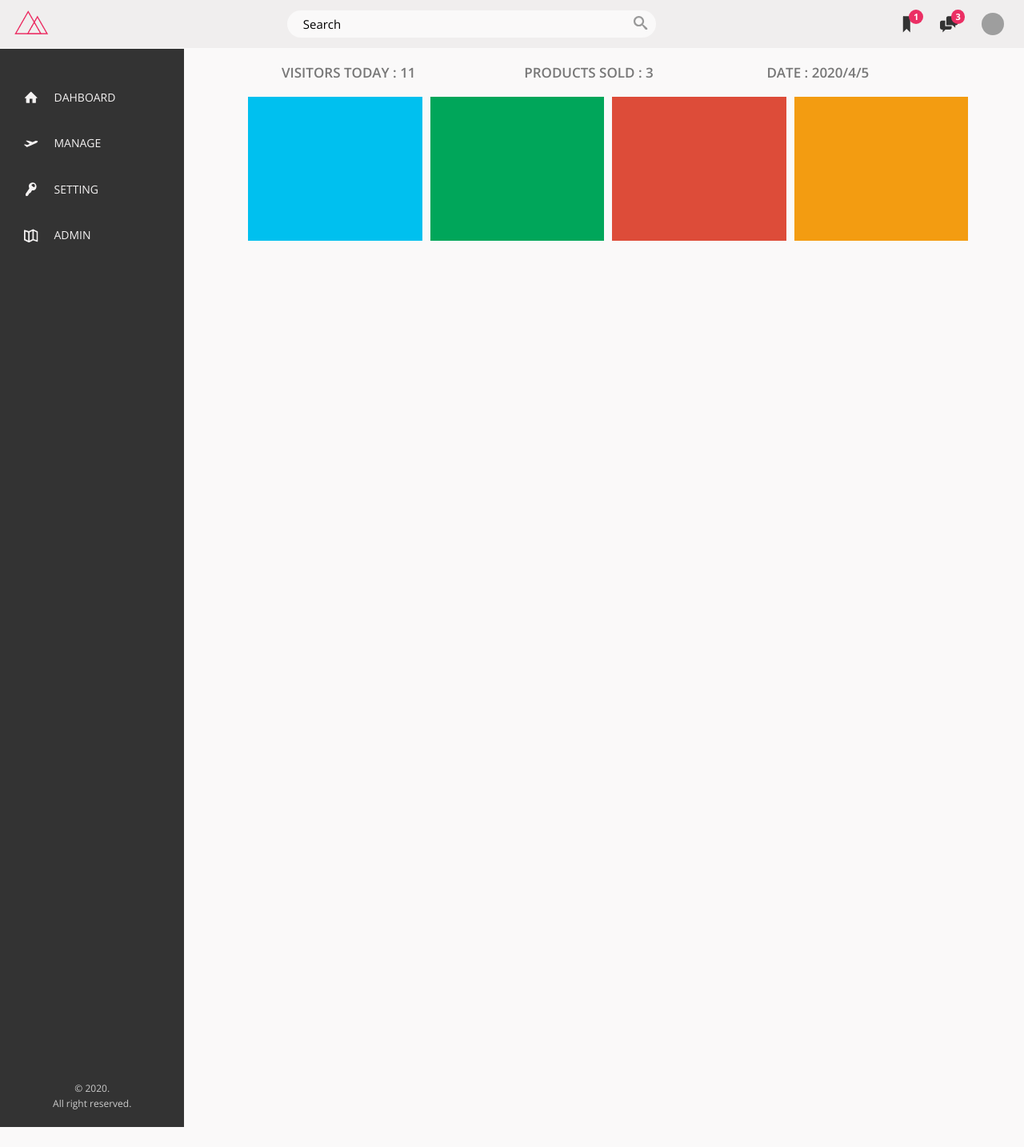
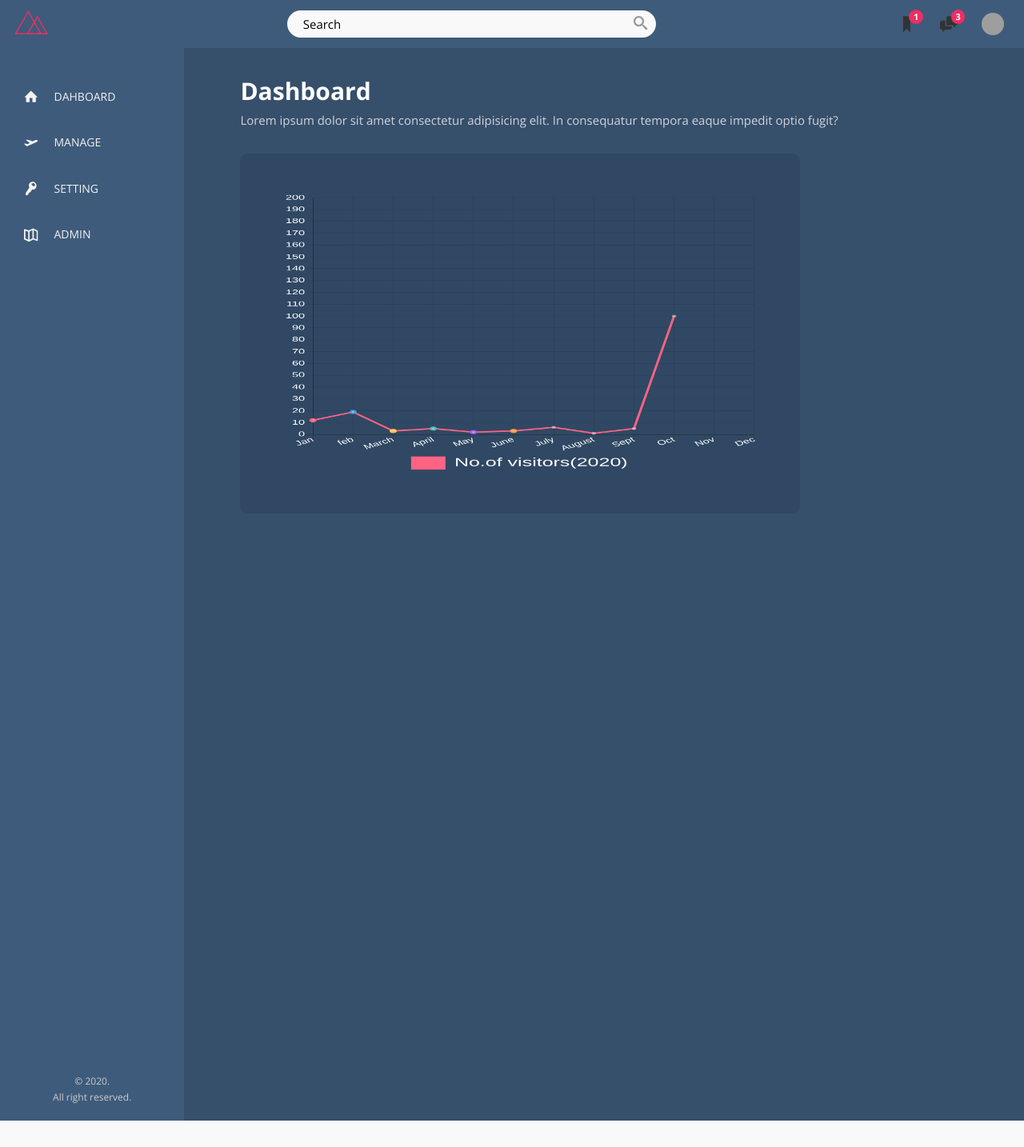
Before and after one commit to kkritii/dairy-shopping-portal, a PHP site: page /backend/index.html in a window 1280 px wide. Shown: the whole page at 80% size. Run offline with PHP 8.4, Linux system fonts and the light colour scheme; grey boxes are pictures that could not be loaded.

Commit message:
Adding dark mode in backend

```diff
--- a/backend/css/main.css
+++ b/backend/css/main.css
@@ -32,6 +32,17 @@ grey dark 3 : #999
   --shadow-dark: 0 2rem 6rem rgba(0, 0, 0, 0.3);
 }
 
+:root {
+  --bg-color-body: #364f6b;
+  --bg-color-sidebar: #3E5b7b;
+  --bg-color-nav-items: #4C6783;
+  --bg-color-card: #304863;
+  --font-color-main: #43dde6;
+  --font-color-sub: #ffffff;
+  --font-color-sub-sub: #D1D3DC;
+  --btn-color-main: #fc5185;
+}
+
 *,
 *::after,
 *::before {
@@ -51,39 +62,6 @@ body {
   line-height: 1.6;
   color: var(--grey-dark-2);
   min-height: 100vh;
-}
-
-.cards {
-  display: flex;
-  flex-wrap: wrap;
-  justify-content: space-between;
-  font-size: 5rem;
-  min-height: 18rem;
-}
-
-.cards .card {
-  padding: 5rem;
-  min-width: 20rem;
-  min-height: 18rem;
-  max-width: 30rem;
-  flex-grow: 1;
-  margin: 0rem 0 1rem 1rem;
-}
-
-.cards .card--1 {
-  background-color: var(--card-color-1);
-}
-
-.cards .card--2 {
-  background-color: var(--card-color-2);
-}
-
-.cards .card--3 {
-  background-color: var(--card-color-3);
-}
-
-.cards .card--4 {
-  background-color: var(--card-color-4);
 }
 
 .notices {
@@ -253,7 +231,7 @@ body {
   transition: width 0.3s cubic-bezier(1, 0, 0, 1) 0.1s, background-color 0.1s, -webkit-transform 0.2s ease;
   transition: transform 0.2s ease, width 0.3s cubic-bezier(1, 0, 0, 1) 0.1s, background-color 0.1s;
   transition: transform 0.2s ease, width 0.3s cubic-bezier(1, 0, 0, 1) 0.1s, background-color 0.1s, -webkit-transform 0.2s ease;
-  background-color: var(--color-primary);
+  background-color: var(--bg-color-body);
   -webkit-transform: scaleY(0);
           transform: scaleY(0);
 }
@@ -262,10 +240,6 @@ body {
   -webkit-transform: scaleY(1);
           transform: scaleY(1);
   width: 100%;
-}
-
-.nav__item:active::before {
-  background-color: var(--color-primary-light);
 }
 
 .nav__links:link, .nav__links:visited {
@@ -292,6 +266,40 @@ body {
   color: var(--grey-light-2);
 }
 
+.heading {
+  display: block;
+  color: var(--font-color-sub);
+  padding: 3rem 0rem;
+  font-weight: 800;
+}
+
+.heading__primary--main {
+  font-size: 3rem;
+}
+
+.heading__primary--sub {
+  font-size: 1.5rem;
+  font-weight: 400;
+  color: var(--font-color-sub-sub);
+}
+
+#myChart {
+  max-width: 100%;
+  max-height: 35rem;
+}
+
+.canvas {
+  max-width: 70rem;
+  min-width: 40rem;
+  padding: 5rem;
+  background-color: var(--bg-color-card);
+  border-radius: 10px;
+}
+
+.temp {
+  height: 100vh;
+}
+
 .container {
   height: 100vh;
   background-color: var(--grey-light-1);
@@ -299,12 +307,10 @@ body {
 
 .header {
   height: 6rem;
-  background-color: var(--grey-light-1);
   display: flex;
   justify-content: space-between;
   align-items: center;
-  margin-bottom: 1px;
-  background-color: var(--grey-light-3);
+  background-color: var(--bg-color-sidebar);
 }
 
 .content {
@@ -316,15 +322,15 @@ body {
 }
 
 .sidebar {
-  background-color: var(--grey-dark-1);
+  background-color: var(--bg-color-sidebar);
   flex: 0 0 18%;
 }
 
 .hotel-view {
-  background-color: #fff;
+  background-color: var(--bg-color-body);
   flex: 1;
-  background-color: var(--grey-light-1);
-  height: 94vh;
+  overflow: auto;
+  height: 93.5vh;
 }
 
 .footer {
--- a/backend/index.html
+++ b/backend/index.html
@@ -4,10 +4,7 @@
 		<meta charset="UTF-8" />
 		<meta name="viewport" content="width=device-width, initial-scale=1.0" />
 		<meta http-equiv="X-UA-Compatible" content="ie=edge" />
-		<link
-			href="https://fonts.googleapis.com/css?family=Open+Sans:300,400,600,700&display=swap"
-			rel="stylesheet"
-		/>
+		<link href="https://fonts.googleapis.com/css?family=Open+Sans:300,400,600,700&display=swap" rel="stylesheet"/>
 		<link rel="stylesheet" href="css/main.css" />
 		<title>Document</title>
 	</head>
@@ -111,6 +108,7 @@
 
 		<!-- remove this after development -->
 		<script src="../js/jquery.min.js"></script>
+		<script src="https://cdn.jsdelivr.net/npm/chart.js@2.9.3/dist/Chart.min.js"></script>
 		<!-- <script src=""></script> -->
 		<script src="./js/script.js"></script>
 	</body>
--- a/backend/scss/base/_base.scss
+++ b/backend/scss/base/_base.scss
@@ -1,4 +1,18 @@
 //gobal reset
+:root {
+	--bg-color-body: #364f6b;
+	--bg-color-sidebar: #3E5b7b;
+	--bg-color-nav-items: #4C6783;
+	--bg-color-card: #304863;
+
+	--font-color-main: #43dde6;
+	--font-color-sub: #ffffff;
+	--font-color-sub-sub: #D1D3DC;
+
+	--btn-color-main: #fc5185;
+}
+
+
 *,
 *::after,
 *::before {
--- a/backend/scss/components/_cards.scss
+++ b/backend/scss/components/_cards.scss
@@ -1,37 +1,39 @@
-.cards {
-    display: flex;
-    flex-wrap: wrap;
-    justify-content: space-between;
-    // margin-top: 1rem;
-    font-size: 5rem;
-    min-height: 18rem;
+// .cards {
+//     display: flex;
+//     flex-wrap: wrap;
+//     justify-content: space-between;
+//     // margin-top: 1rem;
+//     font-size: 5rem;
+//     min-height: 18rem;
 
-    .card {
-        padding: 5rem;
-        min-width: 20rem;
-        min-height: 18rem;
-        max-width: 30rem;
-        flex-grow: 1;
-        margin: 0rem 0 1rem 1rem;
-        // min-height: 10rem;
+//     .card {
+//         padding: 5rem;
+//         min-width: 20rem;
+//         min-height: 18rem;
+//         max-width: 30rem;
+//         flex-grow: 1;
+//         margin: 0rem 0 1rem 1rem;
+//         // min-height: 10rem;
 
-        &--1 {
-            background-color: var(--card-color-1);
-        }
+//         &--1 {
+//             background-color: var(--card-color-1);
+//         }
 
-        &--2 {
-            background-color: var(--card-color-2);
+//         &--2 {
+//             background-color: var(--card-color-2);
 
-        }
+//         }
 
-        &--3 {
-            background-color: var(--card-color-3);
+//         &--3 {
+//             background-color: var(--card-color-3);
 
-        }
+//         }
 
-        &--4 {
-            background-color: var(--card-color-4);
+//         &--4 {
+//             background-color: var(--card-color-4);
 
-        }
-    }
-}
+//         }
+//     }
+// }
+
+.card {}
--- a/backend/scss/components/_component.scss
+++ b/backend/scss/components/_component.scss
@@ -155,7 +155,7 @@
 		width: 3px;
 		transition: transform 0.2s ease,
 			width 0.3s cubic-bezier(1, 0, 0, 1) 0.1s, background-color 0.1s;
-		background-color: var(--color-primary);
+		background-color: var(--bg-color-body);
 		transform: scaleY(0);
 	}
 
@@ -166,7 +166,7 @@
 	}
 
 	&__item:active::before {
-		background-color: var(--color-primary-light);
+		// background-color: var(--color-primary-light);
 	}
 
 	&__links:link,
@@ -178,6 +178,7 @@
 		padding: 1.5rem 3rem;
 		display: flex;
 		align-items: center;
+		// background-color: var(--bg-color-nav-items);
 	}
 
 	&__icon {
--- a/backend/scss/layout/_layout.scss
+++ b/backend/scss/layout/_layout.scss
@@ -11,12 +11,12 @@
 
 .header {
 	height: 6rem;
-	background-color: var(--grey-light-1);
+	// background-color: var(--grey-light-1);
 	display: flex;
 	justify-content: space-between;
 	align-items: center;
-	margin-bottom: 1px;
-	background-color: var(--grey-light-3);
+	// margin-bottom: 1px;
+	background-color: var(--bg-color-sidebar);
 }
 
 .content {
@@ -30,19 +30,19 @@
 }
 
 .sidebar {
-	background-color: var(--grey-dark-1);
+	background-color: var(--bg-color-sidebar);
 	flex: 0 0 18%; //grow srink width //grow as much as you can
 }
 
 .hotel-view {
-	background-color: #fff;
+	background-color: var(--bg-color-body);
 	// background-color: orangered;
 	flex: 1;
 	// height: 85vh;
-	background-color: var(--grey-light-1);
+	// background-color: var(--grey-light-1);
 
-
-	height: 94vh;
+	overflow: auto;
+	height: 93.5vh;
 }
 
 .footer {
--- a/backend/scss/main.scss
+++ b/backend/scss/main.scss
@@ -24,5 +24,7 @@ grey dark 3 : #999
 @import "components/cards";
 @import "components/notices";
 @import "components/component";
+@import "components/heading";
+@import "components/chart";
 
 @import "layout/layout";
--- a/backend/src/main.html
+++ b/backend/src/main.html
@@ -1,4 +1,4 @@
-<div class="content-wrapper">
+<!-- <div class="content-wrapper">
 <section class="notices">
     <span>Visitors Today : 11</span>
     <span>Products Sold : 3</span>
@@ -14,4 +14,93 @@
         <div class="card card--4"></div>
     </div>
 </section>
+</div> -->
+
+<div class="content-wrapper">
+    <div class="heading">
+        <h1 class="heading__primary--main">Dashboard</h1>
+        <h3 class="heading__primary--sub">Lorem ipsum dolor sit amet consectetur adipisicing elit. In consequatur tempora eaque impedit optio fugit?</h3>
+    </div>
+    <div class="canvas">
+        <canvas id="myChart" width="200px" height="200px"></canvas>
+    </div>
+    <div class="temp">
+
+    </div>
+
+    <script>
+        var ctx = document.getElementById('myChart');
+        var myChart = new Chart(ctx, {
+        type: 'line',
+        data: {
+        labels: ['Jan', 'feb', 'March', 'April', 'May', 'June','July','August','Sept','Oct','Nov','Dec'],
+        datasets: [{
+            label: 'No.of visitors(2020)',
+            fill:false,
+            lineTension:0,
+            data: [12, 19, 3, 5, 2, 3,6,1,5,100],
+            borderWidth: 3,
+            borderColor: 'rgba(255,255,255,0.5)',
+            borderCapStyle:'butt',
+            number:[20,10,30,40],
+            pointBackgroundColor:'rgba(255,255,255,0.5)',
+            borderColor:[
+                '#fc5185'
+            ],
+            hoverBackgroundColor: "rgba(232,105,90,0.8)",
+            // backgroundColor: [
+            //     'rgba(255, 99, 132, 0.2)',
+            //     'rgba(54, 162, 235, 0.2)',
+            //     'rgba(255, 206, 86, 0.2)',
+            //     'rgba(75, 192, 192, 0.2)',
+            //     'rgba(153, 102, 255, 0.2)',
+            //     'rgba(255, 159, 64, 0.2)'
+            // ],
+            borderColor: [
+                'rgba(255, 99, 132, 1)',
+                'rgba(54, 162, 235, 1)',
+                'rgba(255, 206, 86, 1)',
+                'rgba(75, 192, 192, 1)',
+                'rgba(153, 102, 255, 1)',
+                'rgba(255, 159, 64, 1)'
+            ],
+
+        }]
+    },
+    options: {
+        scales: {
+          yAxes: [{
+             stacked:true,
+             ticks: {
+                max: 200,
+                min: 0,
+                stepSize: 10,
+                beginAtZero: true,
+                fontColor: 'white',
+                fontSize: 14.5
+            }
+          }],
+          xAxes: [{
+                ticks: {
+                    fontColor: "white",
+                    fontSize: 14.5,
+                    stepSize: 1,
+                    beginAtZero: true
+                }
+            }]
+        },
+        legend: {
+            display:true,
+            position:'bottom',
+            labels: {
+                // This more specific font property overrides the global property
+                fontColor: 'white',
+                fontSize: 25
+            }
+        }
+    },
+
+
+});
+    </script>
 </div>
```
Also changed, not shown: backend/css/main.min.css.
